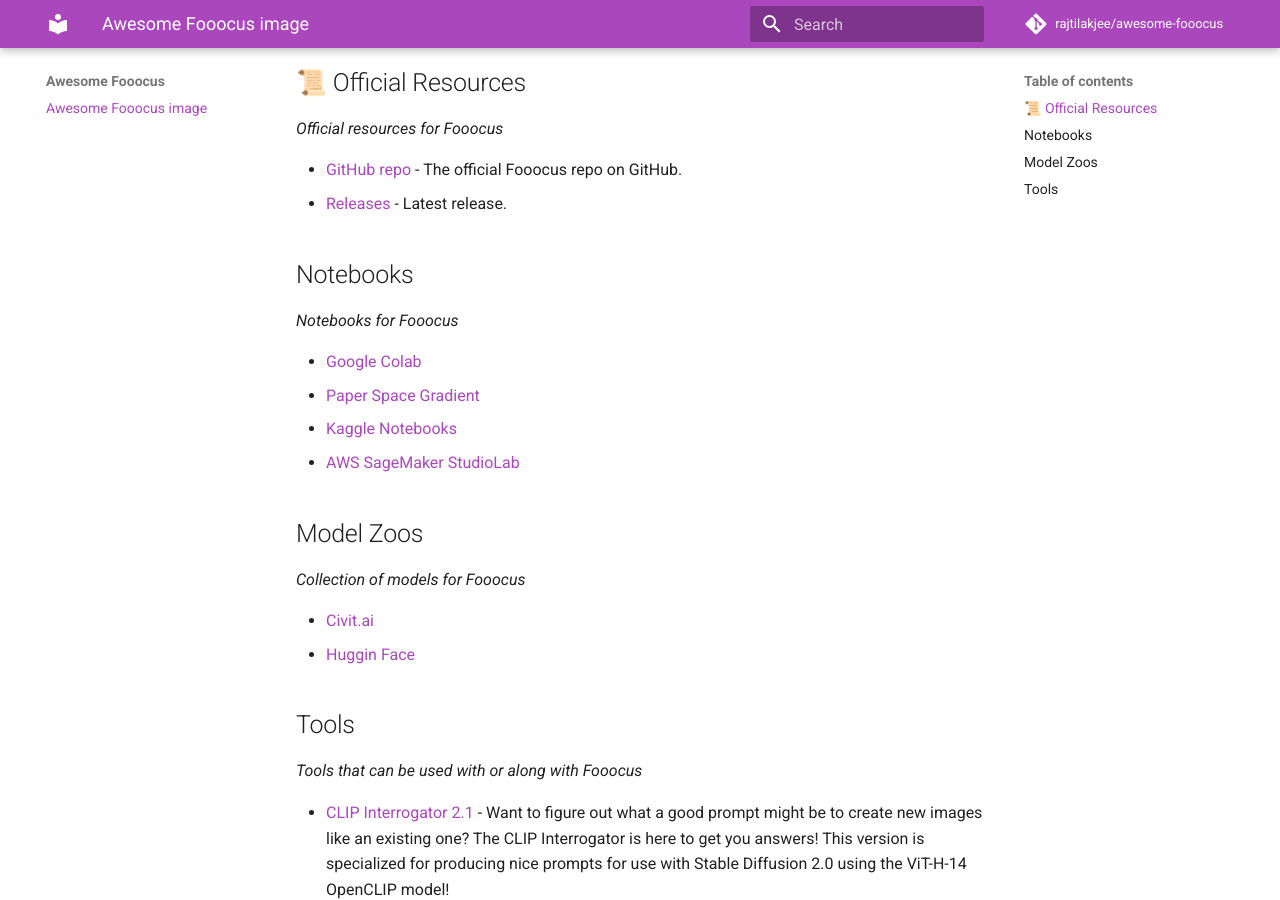
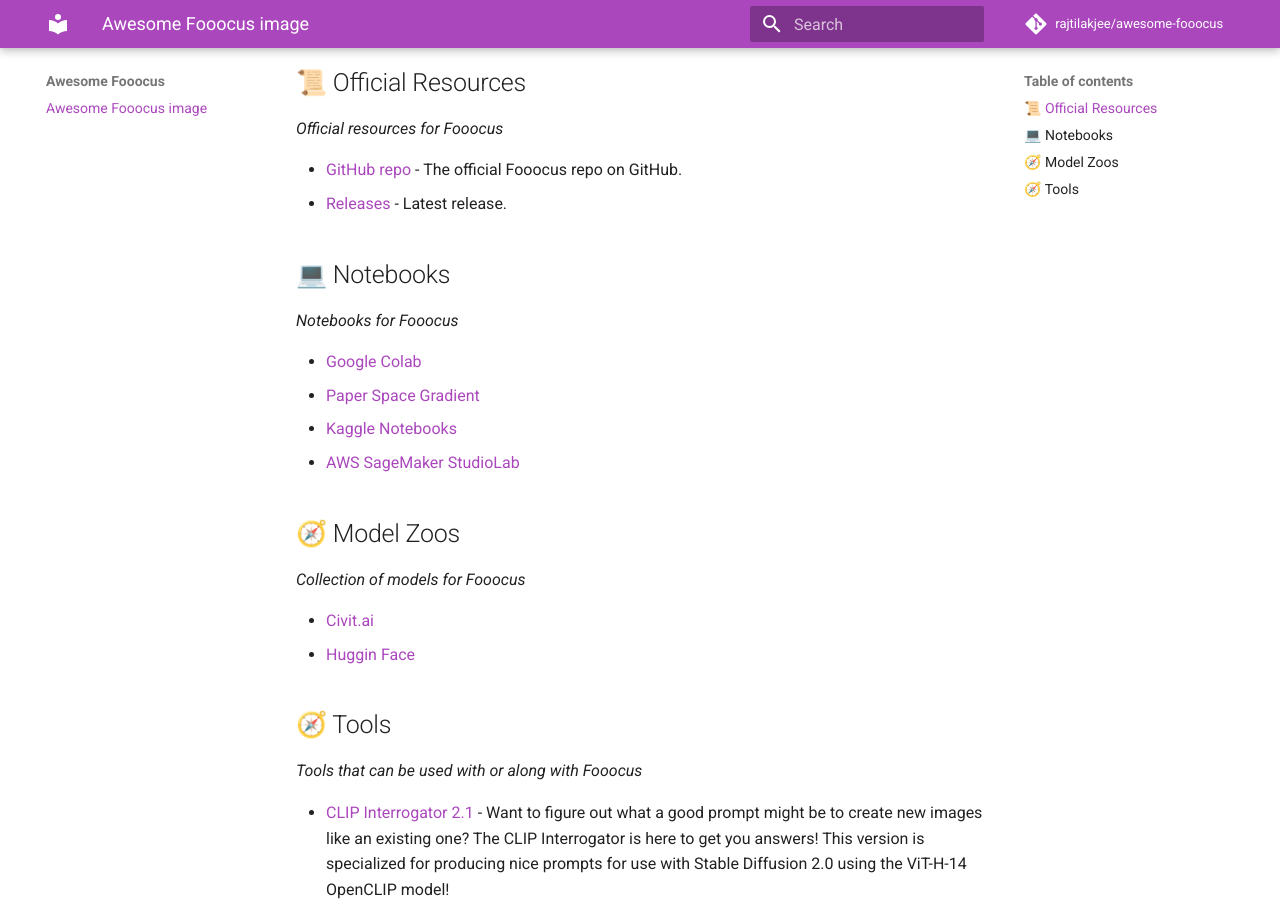
Before and after one commit to rajtilakjee/awesome-fooocus, an MkDocs documentation site: the page built from docs/index.md, in a window 1280 px wide and 900 px high, scrolled down 248 px. Built offline with MkDocs 1.6.1 and Material for MkDocs 9.7.7, drawn with Linux system fonts in a browser that asks for light colours; comment, search, counter and statistics services are not loaded.

```diff
--- a/docs/index.md
+++ b/docs/index.md
@@ -11,7 +11,7 @@ _Official resources for Fooocus_
 - [GitHub repo](https://github.com/lllyasviel/Fooocus) - The official Fooocus repo on GitHub.
 - [Releases](https://github.com/lllyasviel/Fooocus/releases) - Latest release.
 
-## Notebooks
+## 💻 Notebooks
 _Notebooks for Fooocus_
 
 - [Google Colab](https://colab.research.google.com/)
@@ -19,13 +19,13 @@ _Notebooks for Fooocus_
 - [Kaggle Notebooks](https://www.kaggle.com/docs/notebooks)
 - [AWS SageMaker StudioLab](https://studiolab.sagemaker.aws/)
 
-## Model Zoos
+## 🧭 Model Zoos
 _Collection of models for Fooocus_
 
 - [Civit.ai](https://civitai.com/)
 - [Huggin Face](https://huggingface.co/models)
 
-## Tools
+## 🧭 Tools
 _Tools that can be used with or along with Fooocus_
 
 - [CLIP Interrogator 2.1](https://huggingface.co/spaces/fffiloni/CLIP-Interrogator-2) - Want to figure out what a good prompt might be to create new images like an existing one? The CLIP Interrogator is here to get you answers! This version is specialized for producing nice prompts for use with Stable Diffusion 2.0 using the ViT-H-14 OpenCLIP model!
```
